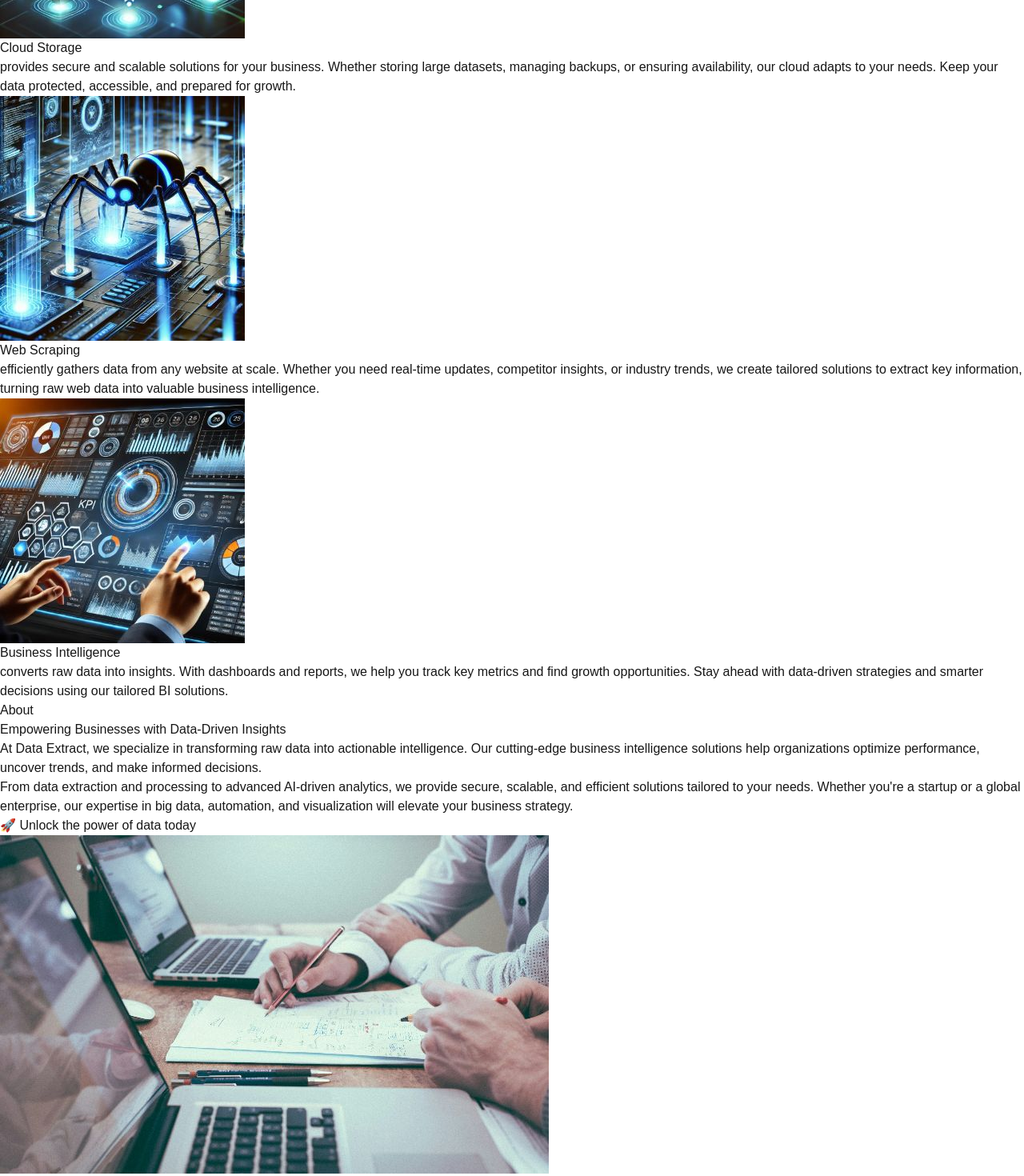
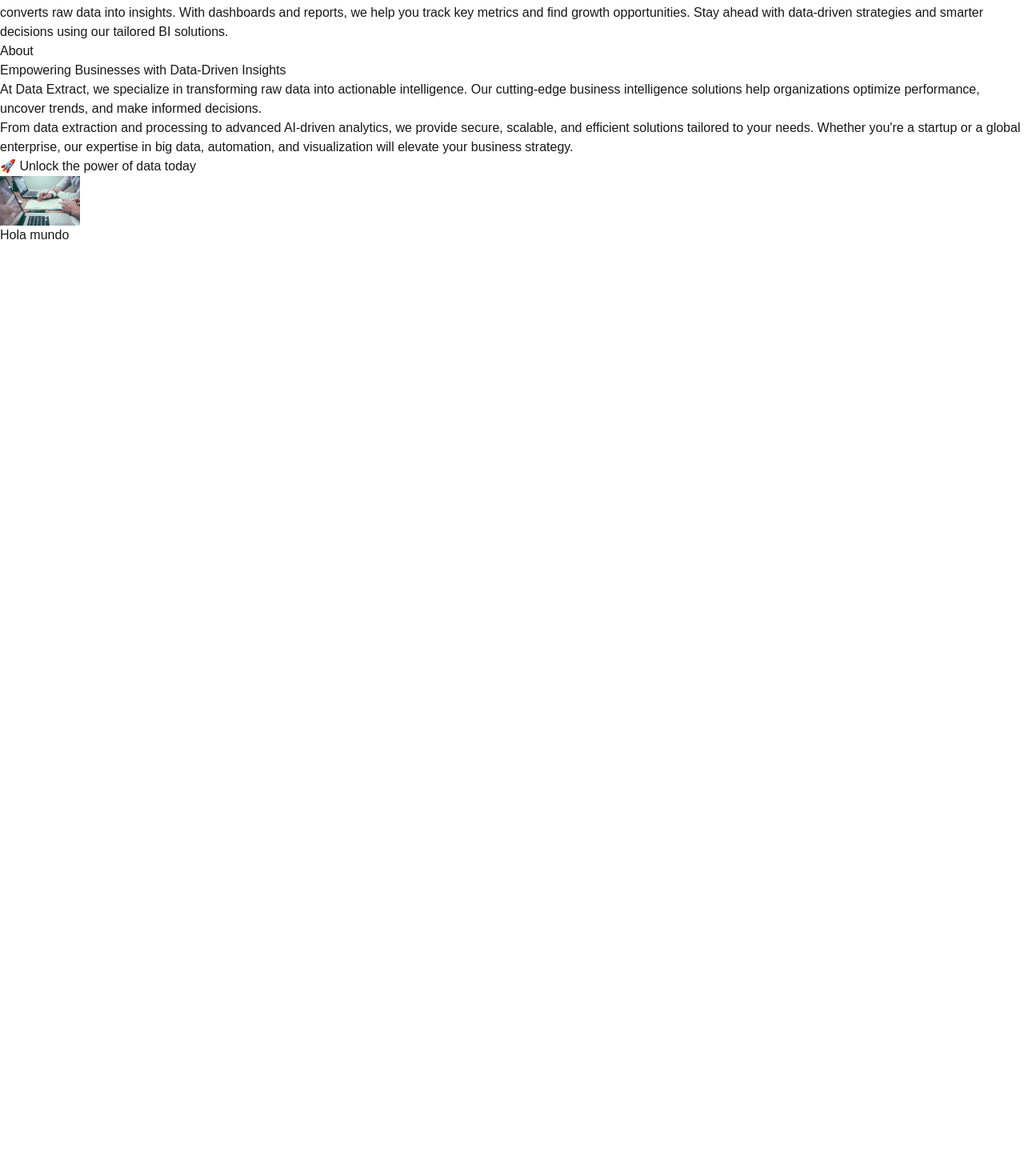
Before and after one commit to Data-Extract/de_landing, a Next.js app: page / in a window 1280 px wide. Shown: the part 1020-2490 px from the top of the page at 80% size. After the commit the page ends 1326 px from the top, so only its background shows below. Built offline with nearby package versions, Linux system fonts and the light colour scheme.

Commit message:
feat: adjust image props

```diff
--- a/next.config.ts
+++ b/next.config.ts
@@ -3,6 +3,7 @@ import type { NextConfig } from "next";
 /* config options here */
 const nextConfig: NextConfig = {
   output: 'export',
+  images: { unoptimized: true }
 };
 
 export default nextConfig;
--- a/src/app/ui/about/AboutSection.tsx
+++ b/src/app/ui/about/AboutSection.tsx
@@ -1,10 +1,10 @@
+import Image from "next/image";
 import React from "react";
 
 const AboutSection = () => {
   return (
     <section className="bg-white py-16 px-6 md:px-20 relative overflow-hidden">
       <div className="max-w-7xl mx-auto grid md:grid-cols-2 gap-10 items-center relative z-10">
-        {/* Texto */}
         <div>
           <h2 className="text-4xl font-bold mb-4">About</h2>
           <h3 className="text-md font-semibold text-gray-600 mb-4">
@@ -17,7 +17,7 @@ const AboutSection = () => {
           </p>
           <p className="text-gray-700 mb-6">
             From data extraction and processing to advanced AI-driven analytics, we provide secure,
-            scalable, and efficient solutions tailored to your needs. Whether you're a startup or a
+            scalable, and efficient solutions tailored to your needs. Whether you&apos;re a startup or a
             global enterprise, our expertise in big data, automation, and visualization will elevate
             your business strategy.
           </p>
@@ -31,7 +31,6 @@ const AboutSection = () => {
 
 
         <div className="relative w-full h-full">
-          {/* Triángulo decorativo rotado 180° y 40% más grande */}
           <div
             className="absolute -bottom-24 -right-28 w-[550%] h-[530%] bg-indigo-600 z-0"
             style={{
@@ -39,11 +38,12 @@ const AboutSection = () => {
               transform: 'rotate(180deg)',
             }}
           />
-          {/* Imagen */}
-          <img
+          <Image
             src="/about.jpg"
+            width={100}
+            height={100}
             alt="Team working with data"
-             className="relative z-10 w-full rounded-lg shadow-lg transform transition-transform duration-500 ease-in-out hover:scale-105"
+            className="relative z-10 w-full rounded-lg shadow-lg transform transition-transform duration-500 ease-in-out hover:scale-105"
           />
         </div>
       </div>
--- a/src/app/ui/components/ServiceCard.tsx
+++ b/src/app/ui/components/ServiceCard.tsx
@@ -1,3 +1,5 @@
+import Image from "next/image";
+
 interface ServiceCardProps {
   image: string;
   title: string;
@@ -7,7 +9,7 @@ interface ServiceCardProps {
 export default function ServiceCard({ image, title, description }: ServiceCardProps) {
   return (
     <div className="bg-white rounded-lg shadow-md overflow-hidden w-full md:w-64 transition hover:scale-105">
-        <img src={image} alt={title} className="h-40 w-full object-cover" />
+      <Image src={image} alt={title} className="h-40 w-full object-cover" width={100} height={100} />
       <div className="p-4">
         <h3 className="font-bold text-lg mb-2">{title}</h3>
         <p className="text-sm text-gray-700">{description}</p>
```
Lines whose indentation alone changed are shown as unchanged.
